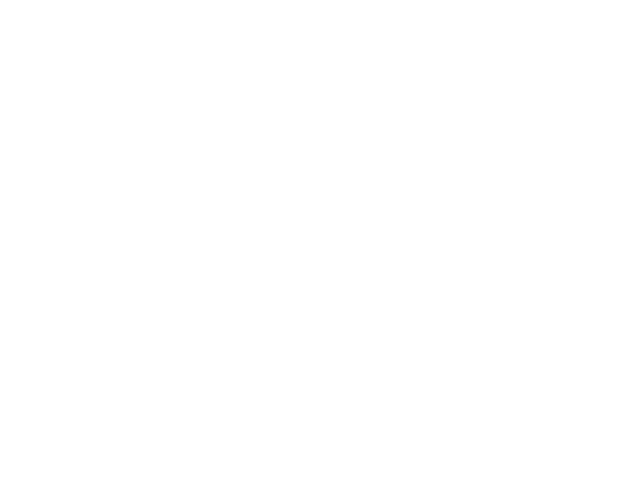
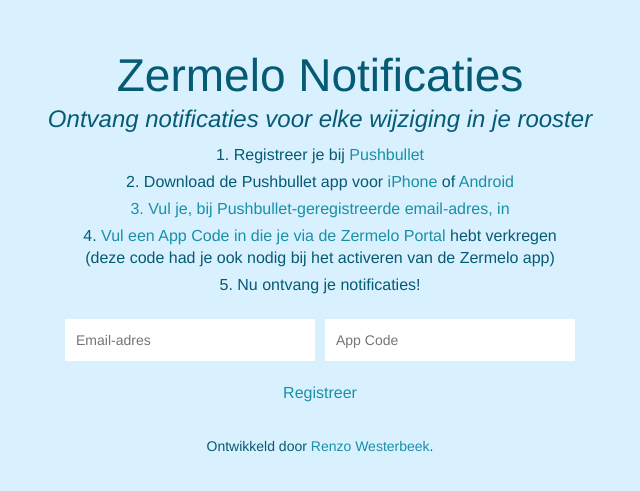
Before and after one commit to renzowesterbeek/zermelo-frontend, a PHP site: page /register/ in a window 1280 px wide. Before the commit the part shown is empty. Shown: the top 491 px of the page, without its empty margins (320-960 px from the left). Run offline with PHP 8.4, Linux system fonts and the light colour scheme; style sheets or scripts are compiled from the project's sources; some libraries are stand-ins or nearby versions.

Commit message:
Add frontend design & verification

```diff
--- a/Gruntfile.js
+++ b/Gruntfile.js
@@ -60,7 +60,7 @@ module.exports = function(grunt){
 	        collapseWhitespace: true
 	      },
 	      files: {
-	        'dist/index.html': 'index.html',	// dest : src
+	        'dist/index.php': 'index.php',	// dest : src
 	      }
 	    }
 	  },
@@ -89,7 +89,7 @@ module.exports = function(grunt){
 		},
 		watch: {
 	    js: {
-	      files: ['js/**/*.js', ['!js/scripts.js']],
+	      files: ['js/*js', ['!js/scripts.js']],
 	      tasks: ['jshint:source', 'concat', 'uglify'],
 	    },
 	    style: {
@@ -97,7 +97,7 @@ module.exports = function(grunt){
 	      tasks: ['sass'],
 	    },
 	    html: {
-	      files: '*.html',
+	      files: '*.php',
 	      tasks: ['htmlmin'],
 	    },
 	  } // end of task config
--- a/css/base.scss
+++ b/css/base.scss
@@ -1,2 +1,81 @@
 @import '_mixins.scss';		// Cross-browser implementation of transitions, shadows, etc
 @import '_fonts.scss';		// Font and font-style declarations
+
+$background: #D9F0FF;
+$dark: #055B73;
+$highlight: #1990A6;
+
+body{
+	background-color: $background;
+	color: $dark;
+}
+.container{
+	padding-top: 50px;
+}
+h1,
+h2,
+footer p{
+	text-align: center;
+	margin: 0;
+}
+h1{
+	padding-bottom: 5px;
+	font-size: 46px;
+}
+h2{
+	padding-bottom: 10px;
+	font-size: 24px;
+	font-style: italic;
+}
+ol{
+	margin: auto;
+	display: table;
+	text-align: center;
+	list-style-position:inside;
+	padding: 0;
+}
+ol li{
+	padding: 2px;
+	font-size: 16px;
+	margin: 0;
+}
+form{
+	display: table;
+	margin: auto;
+	padding: 10px 0;
+}
+form input[type=text]{
+	margin: 10px 5px;
+	padding: 10px;
+	width: 250px;
+	background-color: white;
+	border: 1px solid transparent;
+	@include transition(all 0.30s ease-in-out);
+	outline: none;
+}
+form input[type=text]:focus{
+	border: 1px solid red;
+}
+form input[type=submit]{
+	margin: auto;
+	display: table;
+	margin-top: 10px;
+	background-color: transparent;
+	font-size: 16px;
+	border: none;
+	margin-bottom: 20px;
+	color: $highlight;
+	@include transition(all 0.30s ease-in-out);
+}
+form input[type=submit]:hover{
+	color: $dark;
+	text-decoration: underline;
+}
+form p{
+	color: red;
+	text-align: center;
+}
+a{
+	color: $highlight;
+	@include transition(all 0.30s ease-in-out);
+}
--- a/index.html
+++ /dev/null
@@ -1,22 +0,0 @@
-<!DOCTYPE html>
-<html lang="en">
-<head>
-	<meta charset="utf-8">
-	<meta http-equiv="X-UA-Compatible" content="IE=edge">
-	<meta name="viewport" content="width=device-width, initial-scale=1">
-	<title>Notificaties voor Zermelo</title>
-	<link rel="stylesheet" href="https://maxcdn.bootstrapcdn.com/bootstrap/3.3.5/css/bootstrap.min.css">
-	<!-- HTML5 shim and Respond.js for IE8 support of HTML5 elements and media queries -->
-	<!-- WARNING: Respond.js doesn't work if you view the page via file:// -->
-	<!--[if lt IE 9]>
-	  <script src="https://oss.maxcdn.com/html5shiv/3.7.2/html5shiv.min.js"></script>
-	  <script src="https://oss.maxcdn.com/respond/1.4.2/respond.min.js"></script>
-	<![endif]-->
-	<link href="css/base.min.css" rel="stylesheet" type="text/css">
-</head>
-<body>
-	<script src="https://ajax.googleapis.com/ajax/libs/jquery/1.11.2/jquery.min.js"></script>
-	<script src="https://maxcdn.bootstrapcdn.com/bootstrap/3.3.5/js/bootstrap.min.js"></script>
-	<script src="js/scripts.min.js"></script>
-</body>
-</html>
--- /dev/null
+++ b/index.php
@@ -0,0 +1,47 @@
+<!DOCTYPE html>
+<html lang="en">
+<head>
+	<meta charset="utf-8">
+	<meta http-equiv="X-UA-Compatible" content="IE=edge">
+	<meta name="viewport" content="width=device-width, initial-scale=1">
+	<title>Zermelo Notificaties</title>
+	<link rel="stylesheet" href="https://maxcdn.bootstrapcdn.com/bootstrap/3.3.5/css/bootstrap.min.css">
+	<!-- HTML5 shim and Respond.js for IE8 support of HTML5 elements and media queries -->
+	<!-- WARNING: Respond.js doesn't work if you view the page via file:// -->
+	<!--[if lt IE 9]>
+	  <script src="https://oss.maxcdn.com/html5shiv/3.7.2/html5shiv.min.js"></script>
+	  <script src="https://oss.maxcdn.com/respond/1.4.2/respond.min.js"></script>
+	<![endif]-->
+	<link href="css/base.min.css" rel="stylesheet" type="text/css">
+</head>
+<body>
+	<div class="container">
+		<h1>Zermelo Notificaties</h1>
+		<h2>Ontvang notificaties voor elke wijziging in je rooster</h2>
+		<ol>
+			<li>Registreer je bij <a href="https://www.pushbullet.com/" target="_blank">Pushbullet</a></li>
+			<li>Download de Pushbullet app voor <a href="" target="_blank">iPhone</a> of <a href="#" target="_blank">Android</li>
+			<li>Vul je, bij Pushbullet-geregistreerde email-adres, in</li>
+			<li>Vul een App Code in die je via de <a href="https://scmoost.zportal.nl/" target="_blank">Zermelo Portal</a> hebt verkregen <br>(deze code had je ook nodig bij het activeren van de Zermelo app)</li>
+			<li>Nu ontvang je notificaties!</li>
+		</ol>
+		<form action="http://localhost:3000/register" method="post">
+			<input type="text" name="email" id="email" placeholder="Email-adres" value="<?php if(isset($_GET['email'])){ echo($_GET['email']);	} ?>">
+			<input type="text" name="appcode" id="appcode" placeholder="App Code" value="<?php if(isset($_GET['appcode'])){ echo($_GET['appcode']);	} ?>"><br>
+			<p><?php
+				if(isset($_GET['m'])){
+					echo($_GET['m']);
+				}
+			?></p>
+			<input type="submit" value="Registreer">
+		</form>
+		<footer>
+			<p>Ontwikkeld door <a href="http://twitter.com/renzowesterbeek" target="_blank">Renzo Westerbeek</a>.</p>
+		</footer>
+	</div>
+
+	<script src="https://ajax.googleapis.com/ajax/libs/jquery/1.11.2/jquery.min.js"></script>
+	<script src="https://maxcdn.bootstrapcdn.com/bootstrap/3.3.5/js/bootstrap.min.js"></script>
+	<script src="js/scripts.min.js"></script>
+</body>
+</html>
--- a/package.json
+++ b/package.json
@@ -14,6 +14,7 @@
     "grunt-ftp-deploy": "~0.1.0"
   },
   "dependencies": {
+    "grunt-exec": "^0.4.6",
     "mongojs": "^1.2.1"
   }
 }
```
Also changed, not shown: js/validate.js (added, +59 -0 lines).
